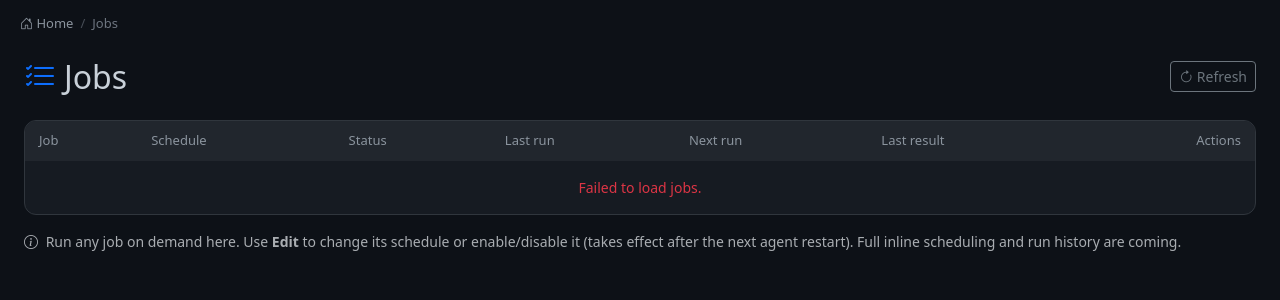
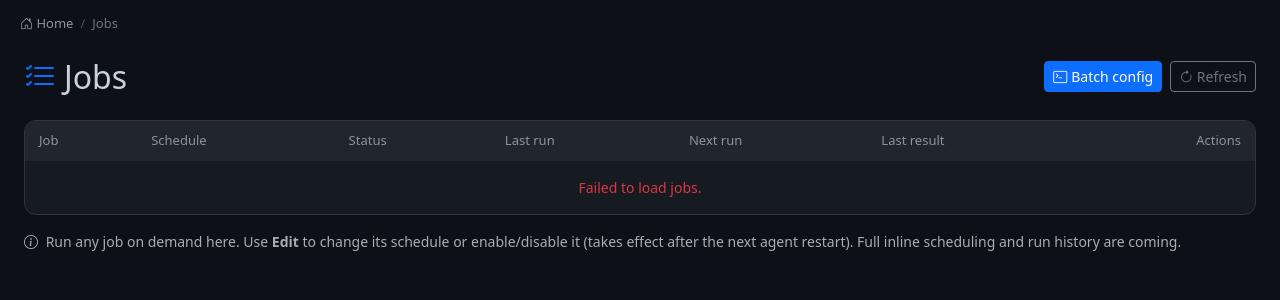
Before and after one commit to LuckyBasartd/Aruba-Network-Agent, a Python web app: template aruba_agent/web/templates/jobs.html in a window 1280 px wide. Shown: the part 54-354 px from the top of the page. Run offline with Jinja, Linux system fonts and the light colour scheme; the template is opened without the code that fills it, so the values that code supplies are empty.

Commit message:
Jobs: restore Batch config link (dropped in live-jobs rewrite)
The config-push page still existed at /config-push but the Jobs table
rewrite lost the entry point. Added a 'Batch config' button in the Jobs
header.

```diff
--- a/aruba_agent/web/templates/jobs.html
+++ b/aruba_agent/web/templates/jobs.html
@@ -28,7 +28,10 @@
 <div class="container-fluid py-4 px-4">
   <div class="d-flex align-items-center justify-content-between mb-4">
     <h2 class="mb-0"><i class="bi bi-list-check me-2 text-primary"></i>Jobs</h2>
-    <button class="btn btn-outline-secondary btn-sm" onclick="loadJobs()"><i class="bi bi-arrow-clockwise"></i> Refresh</button>
+    <div class="d-flex gap-2">
+      <a class="btn btn-primary btn-sm" href="{{ url_for('config_push_page') }}"><i class="bi bi-terminal me-1"></i>Batch config</a>
+      <button class="btn btn-outline-secondary btn-sm" onclick="loadJobs()"><i class="bi bi-arrow-clockwise"></i> Refresh</button>
+    </div>
   </div>
 
   <div class="jobs-card">
```
